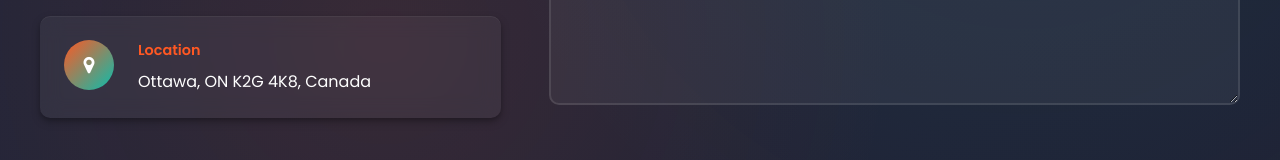
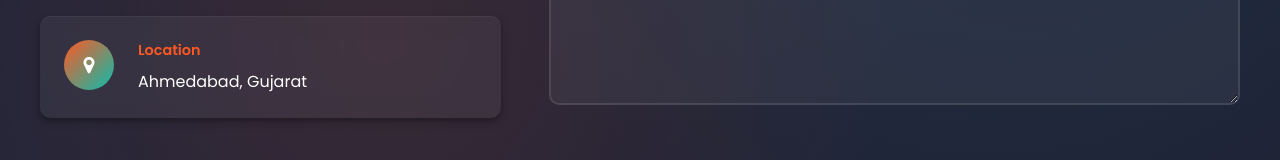
Before and after one commit to Vyom03/PortfolioApp, a React (Create React App) app: page / in a window 1280 px wide. Shown: the part 6706-6866 px from the top of the page. Built offline with nearby package versions, Linux system fonts and the light colour scheme; a web font is replaced by a local one.

Commit message:
Update location to Ahmedabad, Gujarat

```diff
--- a/src/PortfolioContainer/Contact/Contact.js
+++ b/src/PortfolioContainer/Contact/Contact.js
@@ -93,7 +93,7 @@ function Contact() {
               </div>
               <div className="contact-details">
                 <span className="contact-label">Location</span>
-                <span className="contact-value">Ottawa, ON K2G 4K8, Canada</span>
+                <span className="contact-value">Ahmedabad, Gujarat</span>
               </div>
             </div>
           </div>
```
